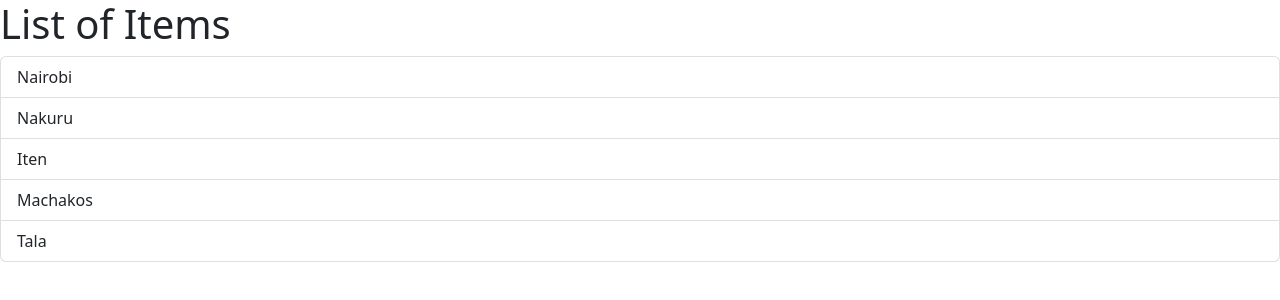
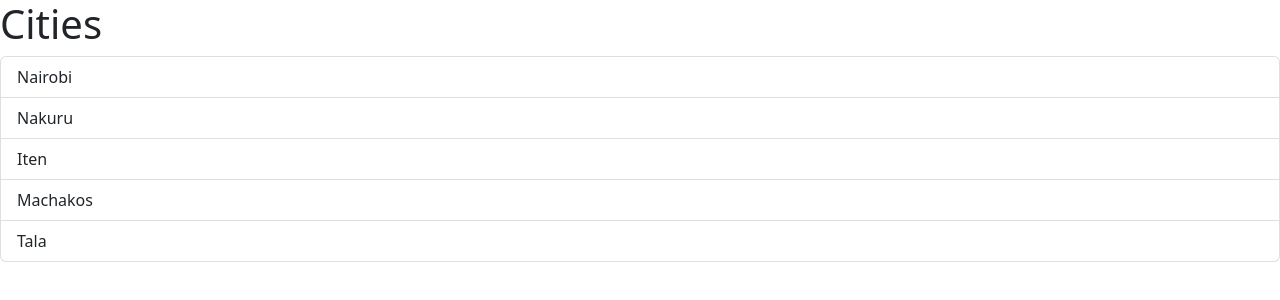
Before and after one commit to stevescilar/React-App-Issuer, a React app: page / in a window 1280 px wide. Shown: the top 300 px of the page. Built offline with nearby package versions, Linux system fonts and the light colour scheme; the HTML template or start-up script is replaced by a standard one.

Commit message:
state vs props

```diff
--- a/src/App.tsx
+++ b/src/App.tsx
@@ -1,8 +1,15 @@
 import ListGroup from "./components/ListGroup";
 
 function App() {
+  let items = ["Nairobi", "Nakuru", "Iten", "Machakos", "Tala"];
+
+  const handleSelectItem = (item: string) => {
+    console.log(item);
+  };
   return (
-   <div><ListGroup /></div>
+    <div>
+      <ListGroup items={items} heading="Cities" onSelectItem={handleSelectItem} />
+    </div>
   );
 }
 
--- a/src/components/ListGroup.tsx
+++ b/src/components/ListGroup.tsx
@@ -1,16 +1,19 @@
 import { useState } from "react";
 
-function ListGroup() {
-  let items = ["Nairobi", "Nakuru", "Iten", "Machakos", "Tala"];
-//   let selectedIndex = 0;
+interface Props {
+  items: string[];
+  heading: string;
+  onSelectItem: (item: string) => void;
+}
+function ListGroup({ items, heading, onSelectItem }: Props) {
+  //   let selectedIndex = 0;
 
   //   Hook
   const [selectedIndex, setSelectedIndex] = useState(-1);
 
-
   return (
     <>
-      <h1>List of Items</h1>
+      <h1>{heading}</h1>
       <ul className="list-group">
         {items.map((item, index) => (
           <li
@@ -22,6 +25,7 @@
             key={item}
             onClick={() => {
               setSelectedIndex(index);
+              onSelectItem(item);
             }}
           >
             {item}
```
